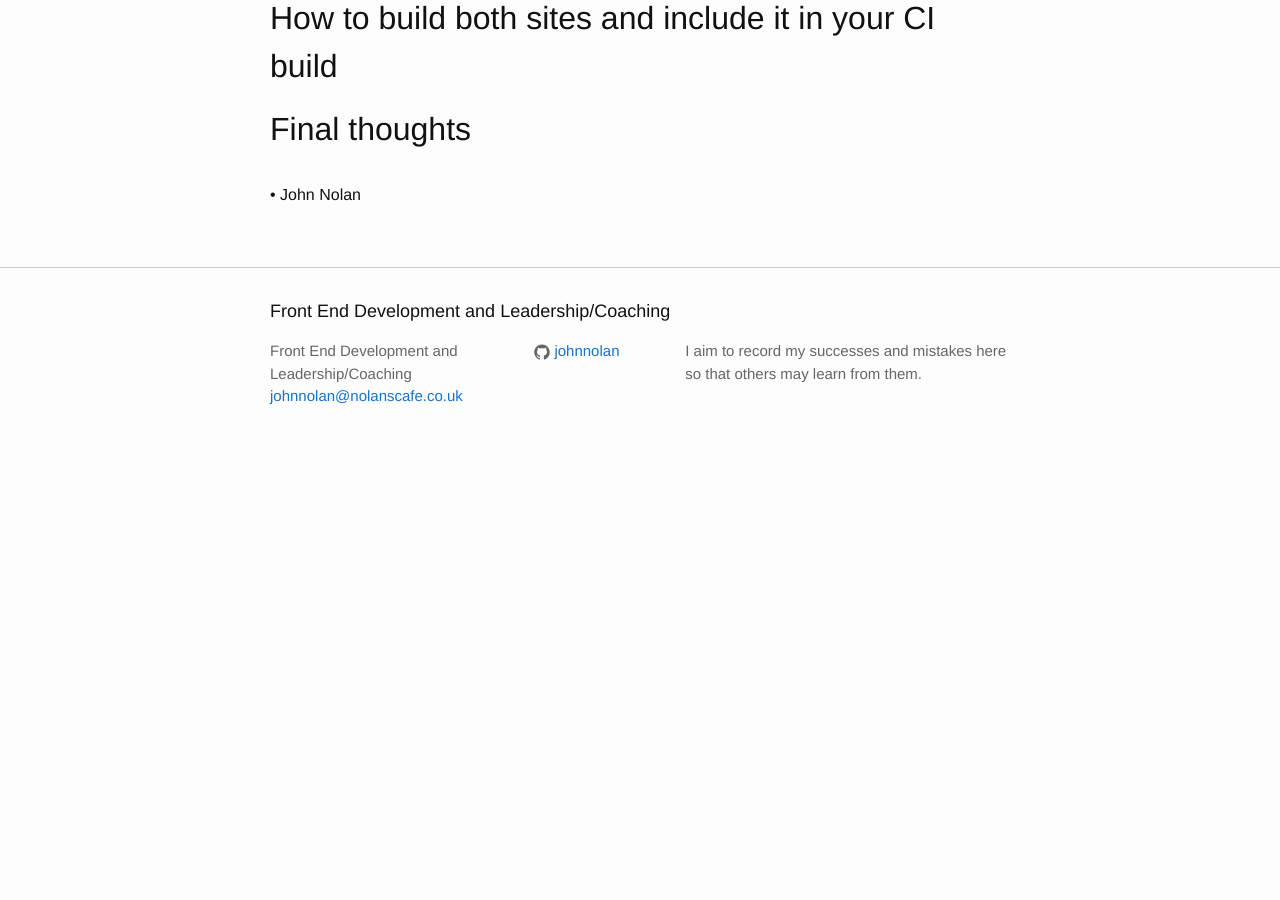
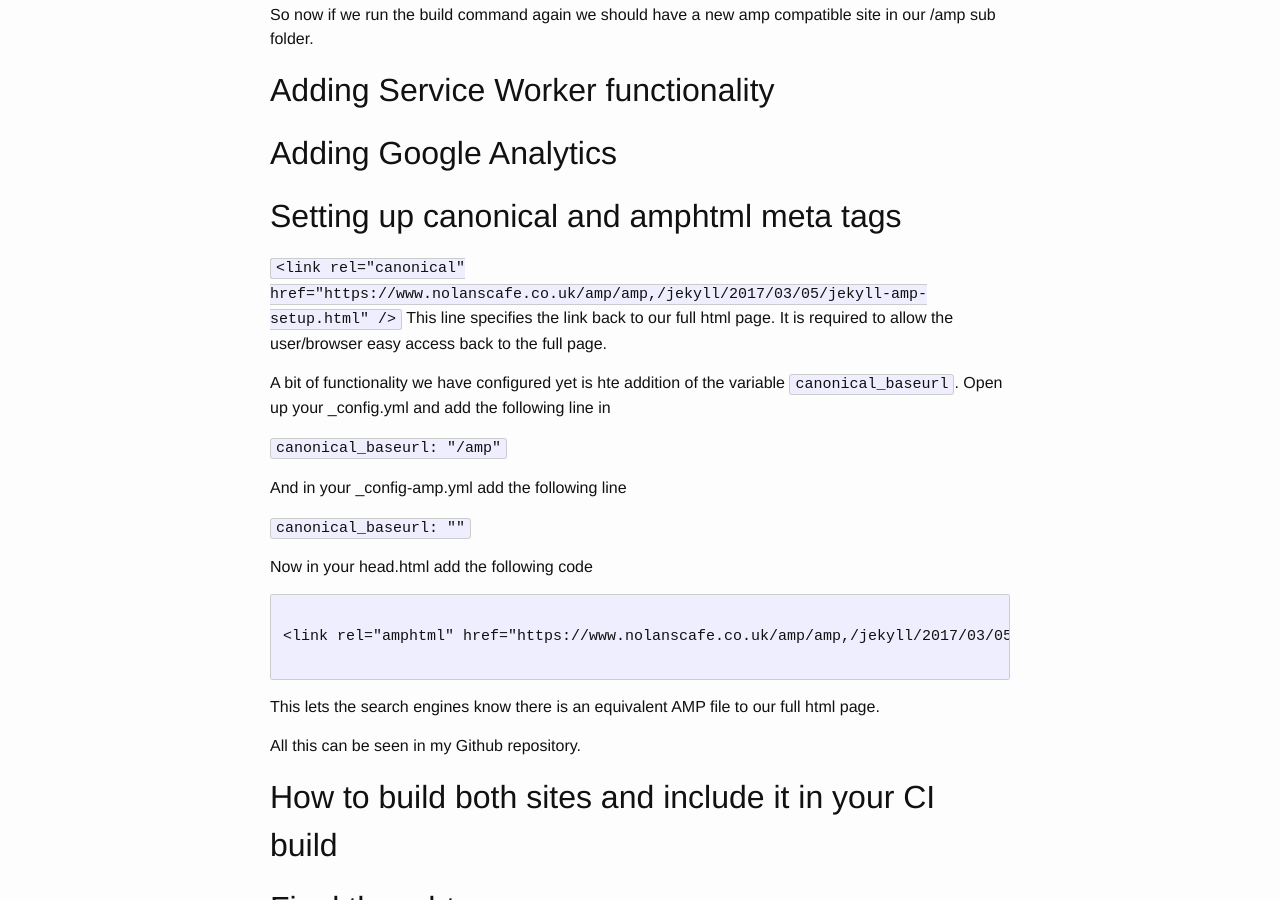
Before and after one commit to johnnolan/blog, a Jekyll site: the page built from _posts/2017-03-05-jekyll-amp-setup.markdown, in a window 1280 px wide and 900 px high, scrolled down 11474 px. Built offline with Jekyll 4.4.1, drawn with Linux system fonts in a browser that asks for light colours; before the commit the page ends 11942 px from its top, so only the background shows below that; some of the changed text lies outside the part shown.

Commit message:
AMP Post Update

````diff
--- a/_posts/2017-03-05-jekyll-amp-setup.markdown
+++ b/_posts/2017-03-05-jekyll-amp-setup.markdown
@@ -54,6 +54,12 @@
       path: "_posts"
     values:
       layout: "default"
+```
+
+and change your baseurl to
+
+```
+baseurl: "/amp"
 ```
 
 Now go to your command line and run the following command
@@ -197,7 +203,14 @@
 </head>
 ```
 
-# TODO: Explain the file contents
+With AMP you should include all your CSS inline. It also needs to be as small as possible and be wrapped in a new special
+tag called ```<style amp-custom>```. I have deliberately only included the absolute basic CSS to keep it functional.
+
+This tag is a direct relation to this JS include file ```https://cdn.ampproject.org/v0.js```. This contains the definitions
+for the new tags that you are able to wrap common functionality into.
+
+This also allows us to use the ```<style amp-boilerplate>``` which from what I can tell is a required set of styles
+to allow AMP sites to work.
 
 
 amp-footer.html
@@ -272,6 +285,33 @@
 
 ## Setting up canonical and amphtml meta tags
 
+```<link rel="canonical" href="{{ page.url | replace:'index.html','' | prepend: site.canonical_baseurl | prepend: site.url }}" />```
+This line specifies the link back to our full html page. It is required to allow the user/browser easy access back
+to the full page.
+
+A bit of functionality we have configured yet is hte addition of the variable ```canonical_baseurl```. Open up your
+_config.yml and add the following line in
+
+```canonical_baseurl: "/amp"```
+
+And in your _config-amp.yml add the following line
+
+```canonical_baseurl: ""```
+
+Now in your head.html add the following code
+
+```
+{% if page.url == '/amp/' %}}
+<link rel="amphtml" href="{{ page.url | prepend: site.canonical_baseurl | prepend: site.url | append: 'index.html' }}" />
+{% else %}
+<link rel="amphtml" href="{{ page.url | prepend: site.canonical_baseurl | prepend: site.url }}" />
+{% endif %}
+```
+
+This lets the search engines know there is an equivalent AMP file to our full html page.
+
+All this can be seen in my Github repository.
+
 
 ## How to build both sites and include it in your CI build
 
````
